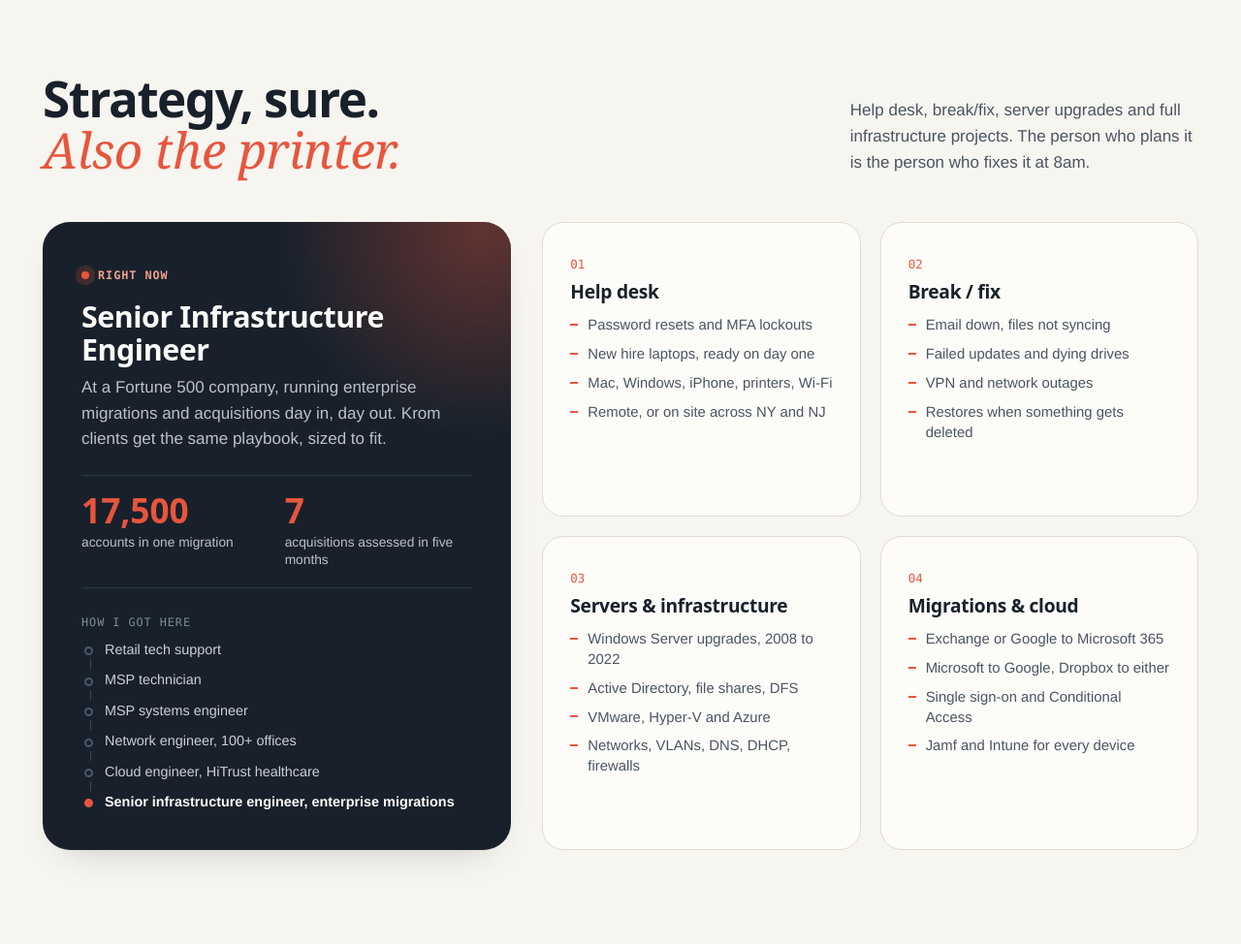
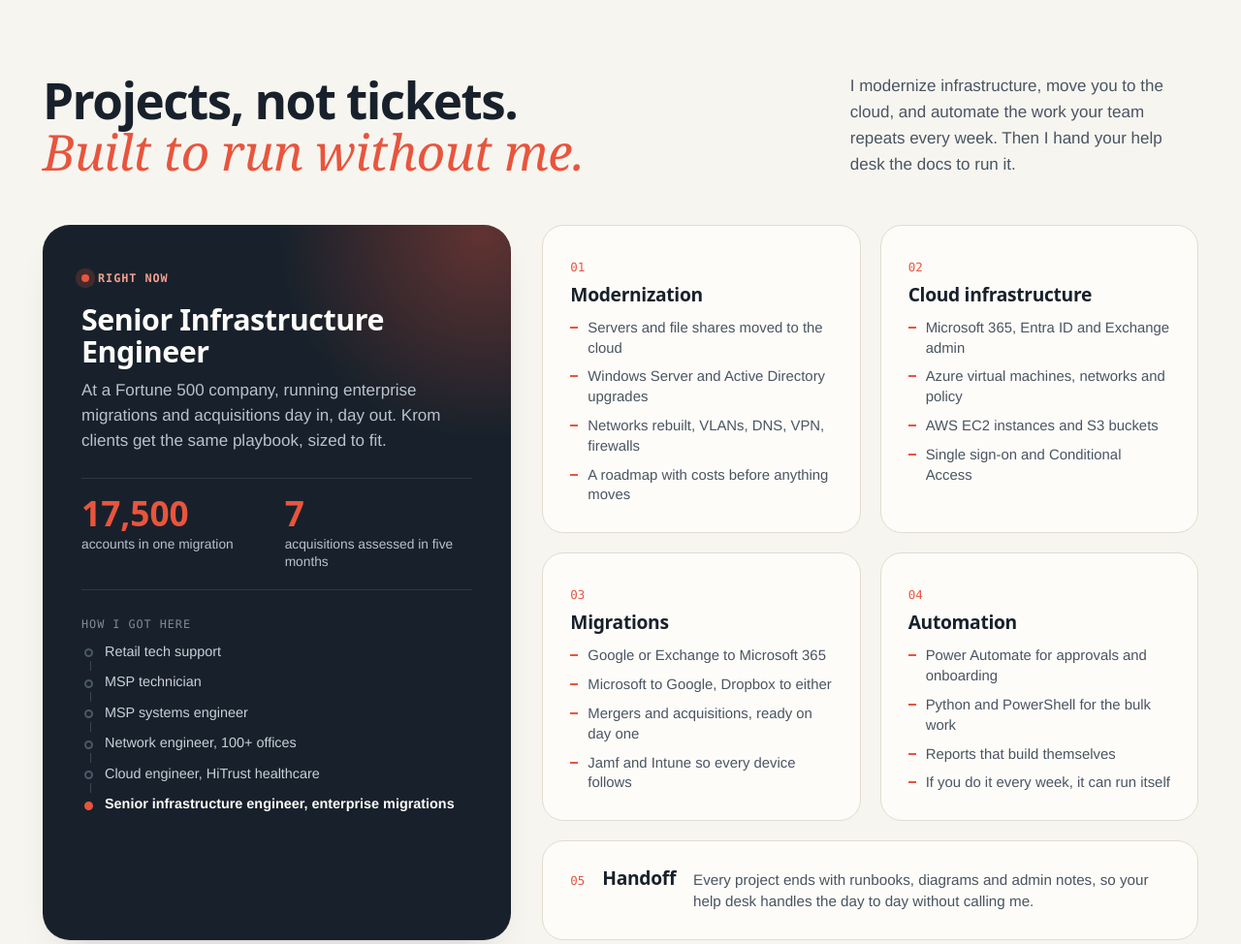
Before and after one commit to Krombology/krom-website, a plain HTML site: page index.html in a window 1280 px wide. Shown: the part 2360-3334 px from the top of the page at 97% size. Drawn offline with Linux system fonts and the light colour scheme.

Commit message:
Services reframed as project work: modernization, cloud infrastructure, migrations, automation, handoff docs
Co-Authored-By: Claude Opus 5.5 <noreply@anthropic.com>

```diff
--- a/index.html
+++ b/index.html
@@ -200,8 +200,8 @@
 <section class="section" id="services">
   <div class="wrap">
     <div class="section-head split" data-reveal>
-      <h2>Strategy, sure.<br><span class="accent">Also the printer.</span></h2>
-      <p>Help desk, break/fix, server upgrades and full infrastructure projects. The person who plans it is the person who fixes it at 8am.</p>
+      <h2>Projects, not tickets.<br><span class="accent">Built to run without me.</span></h2>
+      <p>I modernize infrastructure, move you to the cloud, and automate the work your team repeats every week. Then I hand your help desk the docs to run it.</p>
     </div>
     <div class="svc-grid">
       <aside class="now-card" data-reveal>
@@ -218,10 +218,11 @@
         </ol>
       </aside>
       <div class="svc">
-      <div class="svc-col" data-reveal><span class="svc-n">01</span><h3>Help desk</h3><ul><li>Password resets and MFA lockouts</li><li>New hire laptops, ready on day one</li><li>Mac, Windows, iPhone, printers, Wi&#8209;Fi</li><li>Remote, or on site across NY and NJ</li></ul></div>
-      <div class="svc-col" data-reveal><span class="svc-n">02</span><h3>Break / fix</h3><ul><li>Email down, files not syncing</li><li>Failed updates and dying drives</li><li>VPN and network outages</li><li>Restores when something gets deleted</li></ul></div>
-      <div class="svc-col" data-reveal><span class="svc-n">03</span><h3>Servers & infrastructure</h3><ul><li>Windows Server upgrades, 2008 to 2022</li><li>Active Directory, file shares, DFS</li><li>VMware, Hyper-V and Azure</li><li>Networks, VLANs, DNS, DHCP, firewalls</li></ul></div>
-      <div class="svc-col" data-reveal><span class="svc-n">04</span><h3>Migrations & cloud</h3><ul><li>Exchange or Google to Microsoft 365</li><li>Microsoft to Google, Dropbox to either</li><li>Single sign-on and Conditional Access</li><li>Jamf and Intune for every device</li></ul></div>
+      <div class="svc-col" data-reveal><span class="svc-n">01</span><h3>Modernization</h3><ul><li>Servers and file shares moved to the cloud</li><li>Windows Server and Active Directory upgrades</li><li>Networks rebuilt, VLANs, DNS, VPN, firewalls</li><li>A roadmap with costs before anything moves</li></ul></div>
+      <div class="svc-col" data-reveal><span class="svc-n">02</span><h3>Cloud infrastructure</h3><ul><li>Microsoft 365, Entra ID and Exchange admin</li><li>Azure virtual machines, networks and policy</li><li>AWS EC2 instances and S3 buckets</li><li>Single sign-on and Conditional Access</li></ul></div>
+      <div class="svc-col" data-reveal><span class="svc-n">03</span><h3>Migrations</h3><ul><li>Google or Exchange to Microsoft 365</li><li>Microsoft to Google, Dropbox to either</li><li>Mergers and acquisitions, ready on day one</li><li>Jamf and Intune so every device follows</li></ul></div>
+      <div class="svc-col" data-reveal><span class="svc-n">04</span><h3>Automation</h3><ul><li>Power Automate for approvals and onboarding</li><li>Python and PowerShell for the bulk work</li><li>Reports that build themselves</li><li>If you do it every week, it can run itself</li></ul></div>
+      <div class="svc-col svc-wide" data-reveal><span class="svc-n">05</span><h3>Handoff</h3><p>Every project ends with runbooks, diagrams and admin notes, so your help desk handles the day to day without calling me.</p></div>
       </div>
     </div>
   </div>
--- a/styles.css
+++ b/styles.css
@@ -534,3 +534,7 @@ svg { display: block; }
 @media (max-width: 1020px) { .svc-grid { grid-template-columns: 1fr; } .now-card { order: 2; } }
 @media (max-width: 620px) { .svc { grid-template-columns: 1fr; } }
 @media (prefers-reduced-motion: reduce) { .now-tag i { animation: none; } }
+.svc-wide { grid-column: 1 / -1; display: grid; grid-template-columns: auto auto 1fr; align-items: baseline; gap: 6px 18px; }
+.svc-wide h3 { margin: 0; }
+.svc-wide p { margin: 0; color: var(--ink-2); font-size: .95rem; line-height: 1.45; }
+@media (max-width: 620px) { .svc-wide { grid-template-columns: 1fr; } }
```
Also changed, not shown: 1 other file.
